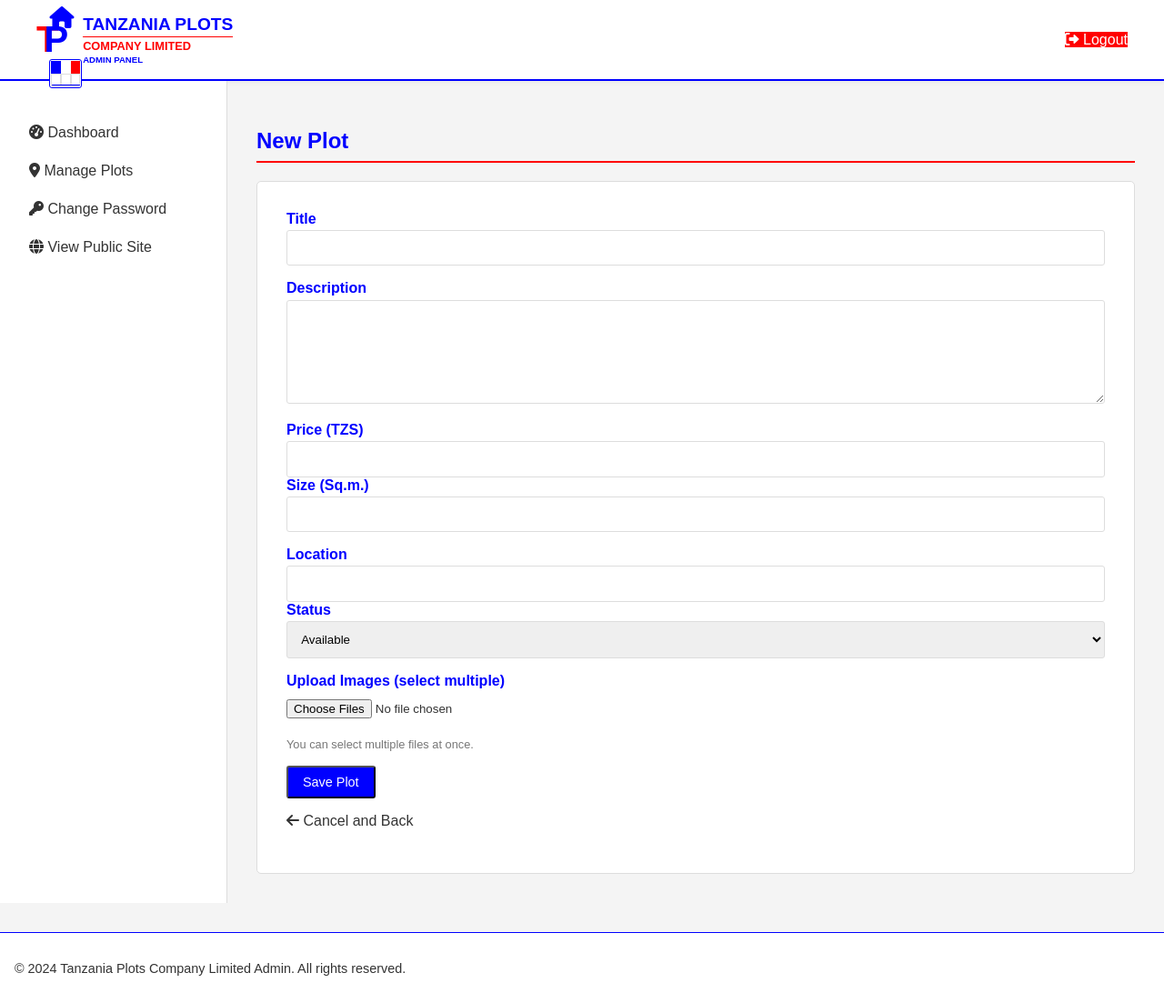
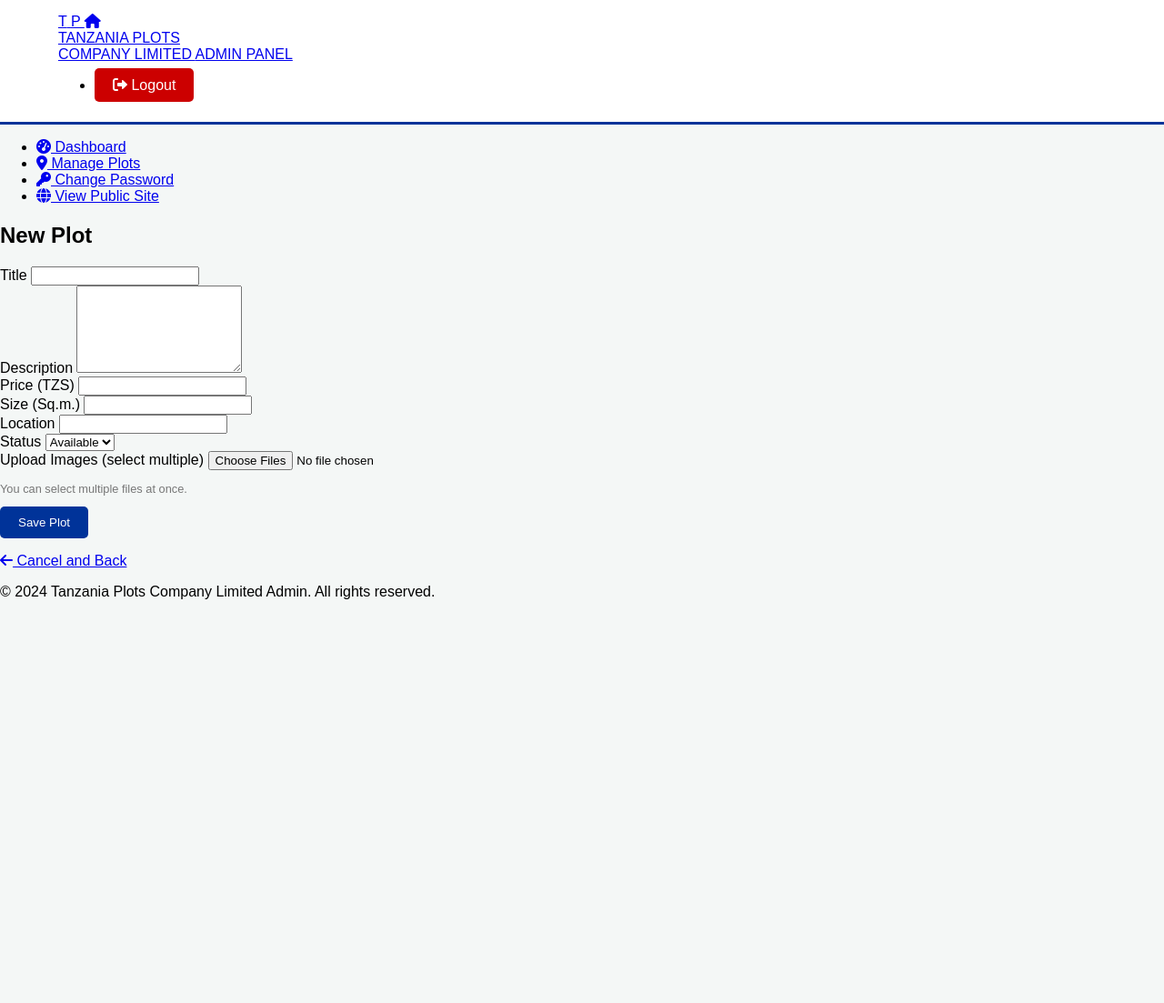
Before and after one commit to ngamilagaboniface-beep/tanzania_plots, a Flask app: page /admin/plots/create in a window 1280 px wide. Shown: the whole page at 91% size. After the commit the page ends 659 px from the top, so only its background shows below. Run offline with Flask 3, Linux system fonts and the light colour scheme; the visitor is signed in with stand-in values (Sample User, id 1).

Commit message:
Refactor CSS for branding and layout improvements
Updated color variables and styles for branding. Added new styles for logo design, slideshow, navigation, and buttons.

```diff
--- a/static/css/style.css
+++ b/static/css/style.css
@@ -1,359 +1,45 @@
-/* Color Palette from Logo */
 :root {
-  --primary-blue: #0000FF;
-  --primary-red: #FF0000;
-  --dark-gray: #333333;
-  --light-gray: #f4f4f4;
-  --white: #ffffff;
+    --brand-blue: #003399;
+    --brand-red: #CC0000;
+    --light-bg: #f4f7f6;
 }
 
-body {
-  font-family: Arial, sans-serif;
-  margin: 0;
-  color: var(--dark-gray);
-  background-color: var(--light-gray);
+body { font-family: 'Arial', sans-serif; background: var(--light-bg); margin: 0; }
+
+/* LOGO DESIGN */
+.logo-box { display: flex; align-items: center; text-decoration: none; }
+.logo-icon { position: relative; font-size: 40px; font-weight: 900; line-height: 1; }
+.t-blue { color: var(--brand-blue); }
+.p-red { color: var(--brand-red); margin-left: -5px; }
+.house-roof { position: absolute; top: -10px; right: 0; color: var(--brand-red); font-size: 20px; }
+.logo-text { margin-left: 10px; border-left: 2px solid var(--brand-red); padding-left: 10px; }
+.company-name { color: var(--brand-blue); font-weight: bold; display: block; font-size: 18px; }
+.tagline { color: var(--brand-red); font-size: 10px; letter-spacing: 1px; text-transform: uppercase; }
+
+/* SLIDESHOW */
+.slideshow-container {
+    position: relative;
+    max-width: 1000px;
+    margin: auto;
+    overflow: hidden;
+    height: 450px;
+    border-radius: 10px;
+    box-shadow: 0 4px 15px rgba(0,0,0,0.2);
+}
+.mySlides { display: none; height: 100%; }
+.slide-img { width: 100%; height: 100%; object-fit: cover; }
+.slide-caption {
+    position: absolute;
+    bottom: 0;
+    background: rgba(0, 51, 153, 0.8);
+    color: white;
+    width: 100%;
+    padding: 20px;
+    text-align: center;
 }
 
-/* Base UI Elements */
-a {
-  text-decoration: none;
-  color: var(--dark-gray);
-}
-
-a:hover {
-  color: var(--primary-blue);
-}
-
-/* Header */
-header {
-  background-color: var(--white);
-  padding: 1rem 0;
-  border-bottom: 2px solid var(--primary-blue);
-  box-shadow: 0 2px 5px rgba(0,0,0,0.05);
-}
-
-.header-container {
-  display: flex;
-  justify-content: space-between;
-  align-items: center;
-  max-width: 1200px;
-  margin: 0 auto;
-  padding: 0 1rem;
-}
-
-/* The Code Logo */
-.code-logo {
-  display: flex;
-  align-items: center;
-  font-size: 2.5rem;
-  font-weight: bold;
-}
-
-.t-container {
-  color: var(--primary-red);
-  margin-right: -0.2em;
-  position: relative;
-}
-
-.p-container {
-  color: var(--primary-blue);
-  margin-left: -0.2em;
-  position: relative;
-}
-
-/* house on top of P */
-.house-shape {
-  position: absolute;
-  top: -0.6em;
-  left: 0.25em;
-  font-size: 0.6em;
-  color: var(--primary-blue);
-}
-
-/* map shape inside P */
-.map-shape {
-  position: absolute;
-  top: 1.1em;
-  left: 0.15em;
-  width: 0.8em;
-  height: 0.7em;
-  background-color: var(--white);
-  border: 1px solid var(--primary-blue);
-  border-radius: 3px;
-  display: grid;
-  grid-template-columns: repeat(3, 1fr);
-  grid-template-rows: repeat(2, 1fr);
-  padding: 1px;
-}
-
-.map-shape::after {
-  content: "";
-  position: absolute;
-  bottom: 0.1rem;
-  left: 0.1rem;
-  right: 0.1rem;
-  height: 0.1rem;
-  background-color: var(--primary-blue);
-  border-radius: 1px;
-}
-
-.map-block {
-  border: 1px solid #ddd;
-}
-
-/* map flag pattern */
-.map-flag {
-  grid-column: span 3;
-  display: flex;
-}
-
-.flag-blue { background: var(--primary-blue); flex: 1; }
-.flag-white { background: var(--white); flex: 1; }
-.flag-red { background: var(--primary-red); flex: 1; }
-
-.logo-info {
-  margin-left: 1rem;
-  display: flex;
-  flex-direction: column;
-}
-
-.company-name-text {
-  font-size: 1.2rem;
-  color: var(--primary-blue);
-  font-weight: bold;
-}
-
-.company-name-line {
-  height: 1px;
-  background-color: var(--primary-red);
-  margin: 2px 0;
-}
-
-.company-suffix-text {
-  font-size: 0.8rem;
-  color: var(--primary-red);
-}
-
-.tagline-text {
-  font-size: 0.6rem;
-  color: var(--primary-blue);
-  text-transform: uppercase;
-  margin-top: 2px;
-}
-
-/* Nav */
-nav ul {
-  list-style: none;
-  margin: 0;
-  padding: 0;
-  display: flex;
-  gap: 1.5rem;
-}
-
-/* Public Content */
-.main-container {
-  max-width: 1200px;
-  margin: 2rem auto;
-  padding: 0 1rem;
-}
-
-h1, h2 {
-  color: var(--primary-blue);
-  border-bottom: 2px solid var(--primary-red);
-  padding-bottom: 0.5rem;
-}
-
-/* Plots */
-.plots-grid {
-  display: grid;
-  grid-template-columns: repeat(auto-fit, minmax(300px, 1fr));
-  gap: 2rem;
-  margin-top: 1.5rem;
-}
-
-.plot-card {
-  background-color: var(--white);
-  border: 1px solid #ddd;
-  border-radius: 5px;
-  overflow: hidden;
-  box-shadow: 0 2px 5px rgba(0,0,0,0.1);
-  transition: transform 0.2s;
-}
-
-.plot-card:hover {
-  transform: translateY(-5px);
-}
-
-.plot-image-placeholder {
-  height: 200px;
-  background-color: #eee;
-  display: flex;
-  align-items: center;
-  justify-content: center;
-  color: #999;
-}
-
-.plot-details {
-  padding: 1rem;
-}
-
-.plot-title {
-  font-weight: bold;
-  font-size: 1.1rem;
-  margin-bottom: 0.5rem;
-  color: var(--primary-blue);
-}
-
-.plot-location {
-  font-size: 0.9rem;
-  color: #777;
-}
-
-.plot-price {
-  font-size: 1.2rem;
-  color: var(--primary-red);
-  font-weight: bold;
-  margin-top: 0.5rem;
-}
-
-.btn-detail {
-  display: block;
-  text-align: center;
-  background-color: var(--primary-blue);
-  color: var(--white);
-  padding: 0.7rem;
-  border-radius: 3px;
-  margin-top: 1rem;
-  transition: background-color 0.2s;
-}
-
-.btn-detail:hover {
-  background-color: #0000CC;
-  color: var(--white);
-}
-
-/* Plot Details Page */
-.detail-container {
-  max-width: 1000px;
-}
-
-.image-gallery {
-  display: grid;
-  grid-template-columns: repeat(auto-fit, minmax(150px, 1fr));
-  gap: 1rem;
-  margin-top: 1.5rem;
-}
-
-.detail-gallery-image {
-  width: 100%;
-  height: 150px;
-  object-fit: cover;
-  border-radius: 3px;
-}
-
-/* Buttons */
-.btn {
-  display: inline-block;
-  padding: 0.5rem 1rem;
-  border-radius: 3px;
-  font-size: 0.9rem;
-}
-
-.btn-primary {
-  background-color: var(--primary-blue);
-  color: var(--white);
-}
-
-.btn-danger {
-  background-color: var(--primary-red);
-  color: var(--white);
-}
-
-/* Forms */
-form {
-  background-color: var(--white);
-  padding: 2rem;
-  border-radius: 5px;
-  border: 1px solid #ddd;
-}
-
-form .form-group {
-  margin-bottom: 1rem;
-}
-
-form label {
-  display: block;
-  font-weight: bold;
-  margin-bottom: 0.2rem;
-  color: var(--primary-blue);
-}
-
-form input[type=text], form input[type=password], form input[type=number], form input[type=float], form textarea, form select {
-  width: 100%;
-  padding: 0.7rem;
-  border: 1px solid #ddd;
-  border-radius: 3px;
-  box-sizing: border-box;
-}
-
-form input[type=file] {
-  padding: 0.5rem 0;
-}
-
-/* Flash Messages */
-.flash-messages {
-  max-width: 600px;
-  margin: 1rem auto;
-  border-radius: 3px;
-}
-
-.flash {
-  padding: 0.7rem;
-  margin-bottom: 0.5rem;
-  color: var(--white);
-}
-
-.flash.success { background-color: #4CAF50; }
-.flash.error { background-color: var(--primary-red); }
-.flash.info { background-color: var(--primary-blue); }
-
-/* Admin Base Styling */
-.admin-main-container {
-  display: grid;
-  grid-template-columns: 250px 1fr;
-  min-height: 80vh;
-}
-
-.admin-sidebar {
-  background-color: var(--white);
-  padding: 2rem;
-  border-right: 1px solid #ddd;
-}
-
-.admin-sidebar ul {
-  list-style: none;
-  padding: 0;
-}
-
-.admin-sidebar ul li {
-  margin-bottom: 1.5rem;
-}
-
-.admin-content {
-  padding: 2rem;
-}
-
-.admin-table-actions {
-  display: flex;
-  gap: 0.5rem;
-}
-
-/* Footer */
-footer {
-  background-color: var(--white);
-  padding: 1rem;
-  margin-top: 2rem;
-  border-top: 1px solid var(--primary-blue);
-  color: var(--dark-gray);
-  font-size: 0.9rem;
-}
+/* NAVIGATION & BUTTONS */
+header { background: white; padding: 15px 5%; display: flex; justify-content: space-between; align-items: center; border-bottom: 3px solid var(--brand-blue); }
+.nav-links a { margin-left: 20px; color: var(--brand-blue); font-weight: bold; text-decoration: none; }
+.btn-primary { background: var(--brand-blue); color: white; padding: 10px 20px; border: none; border-radius: 5px; cursor: pointer; }
+.btn-danger { background: var(--brand-red); color: white; padding: 10px 20px; text-decoration: none; border-radius: 5px; }
```
